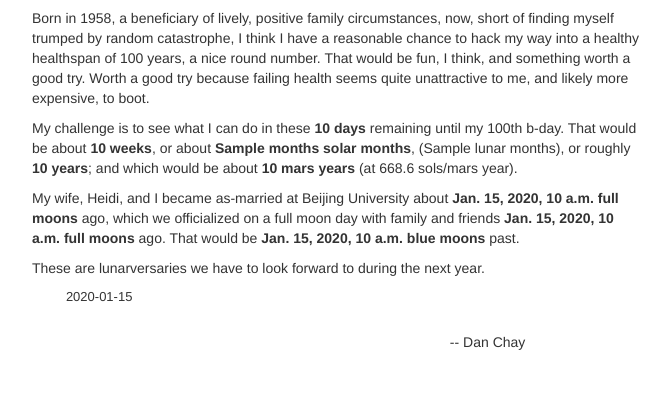
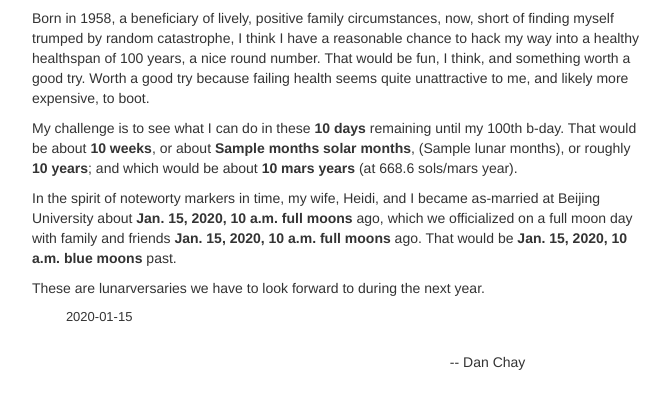
Before and after one commit to danchay/h2100, a Django app: template templates/about.html in a window 1280 px wide. Shown: the part 171-580 px from the top of the page, without its empty margins (303-973 px from the left). Run offline with Django 3.2, Linux system fonts and the light colour scheme; the template is opened without the code that fills it: most values are stand-ins (such as "Sample title", 1, 10 or a date in 2020); some libraries are stand-ins or nearby versions.

Commit message:
Changed about slightly.

```diff
--- a/templates/about.html
+++ b/templates/about.html
@@ -17,7 +17,7 @@
 
         <p>My challenge is to see what I can do in these <strong>{{ days }} days</strong> remaining until my 100th b-day. That would be about <strong>{{ weeks }} weeks</strong>, or about <strong>{{ months }} solar months</strong>, ({{ lunar_months }} lunar months), or roughly <strong>{{ years }} years</strong>; and which would be about <strong>{{ mars_years }} mars years</strong> (at 668.6 sols/mars year).</p>
 
-        <p>My wife, Heidi, and I became as-married at Beijing University about <strong>{{ fm_since_uc_married }} full moons</strong> ago, which we officialized on a full moon day with family and friends <strong>{{ fm_since_of_married }} full moons</strong> ago. That would be <strong>{{ bm_since_of_married }} blue moons</strong> past.</p>
+        <p>In the spirit of noteworty markers in time, my wife, Heidi, and I became as-married at Beijing University about <strong>{{ fm_since_uc_married }} full moons</strong> ago, which we officialized on a full moon day with family and friends <strong>{{ fm_since_of_married }} full moons</strong> ago. That would be <strong>{{ bm_since_of_married }} blue moons</strong> past.</p>
 
         <p> These are lunarversaries we have to look forward to during the next year.</p>
             <table>
```
